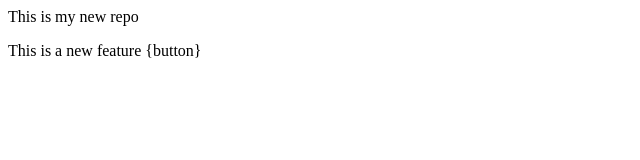
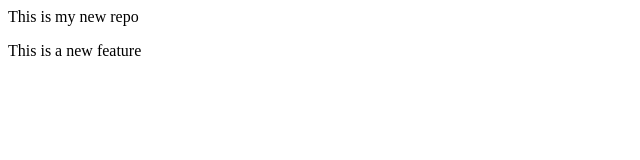
Before and after one commit to Amanjot-Singh2293/localrepo, a plain HTML site: page index.html in a window 1280 px wide. Shown: the full height of the page, 0-640 px from the left. Drawn offline with Linux system fonts and the light colour scheme.

Commit message:
oold repo

```diff
--- a/index.html
+++ b/index.html
@@ -1,2 +1,2 @@
 <P>This is my new repo</P>
-<p>This is a new feature {button}</p>
+<p>This is a new feature </p>
```
